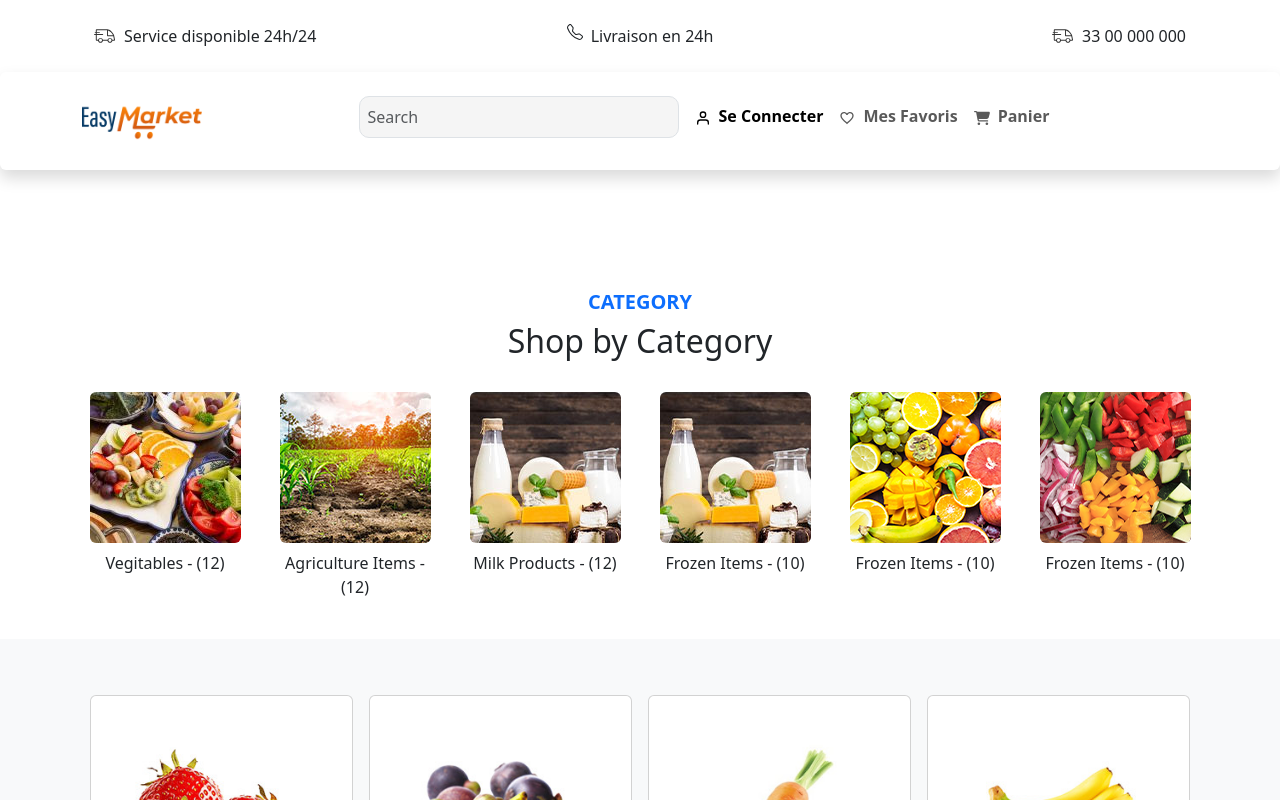
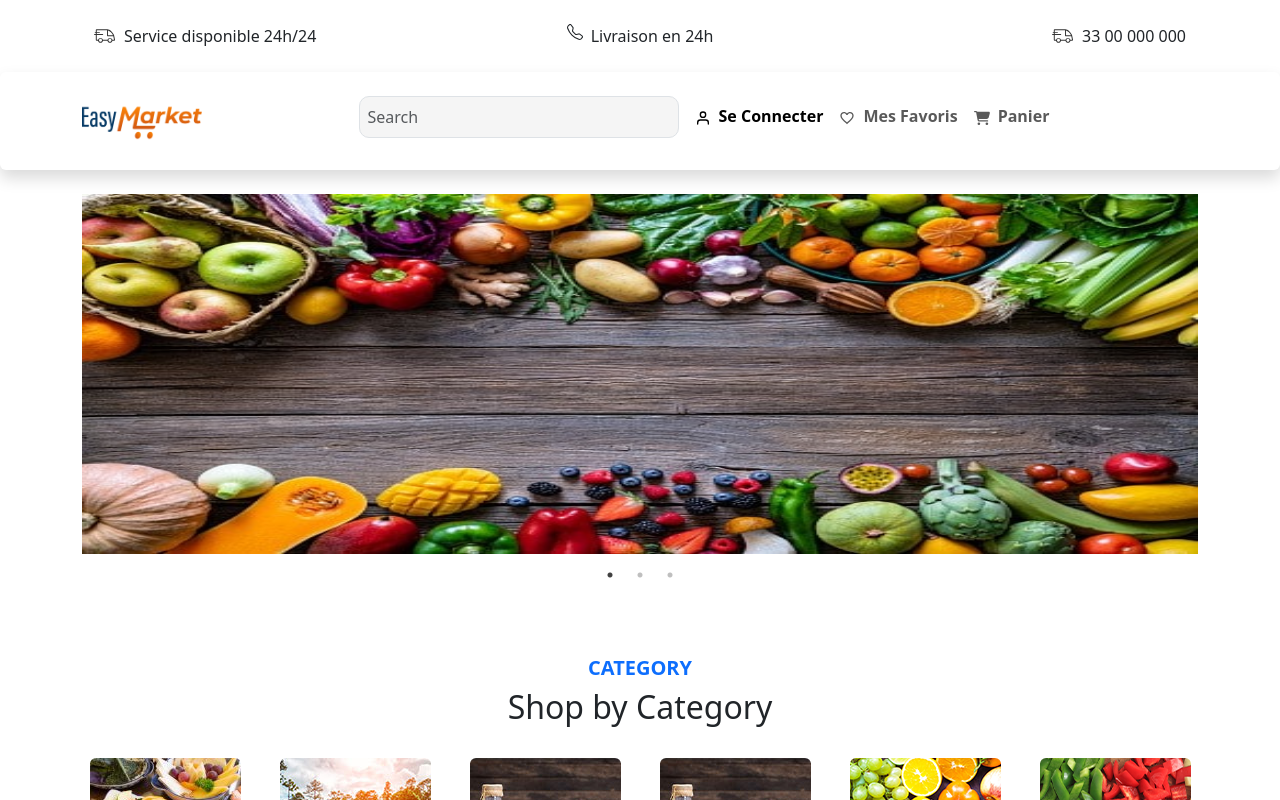
Before and after one commit to bayezalle/flow-appli, a React (Create React App) app: page / in a window 1280 px wide. Shown: the top 800 px of the page. Built offline with nearby package versions, Linux system fonts and the light colour scheme.

Commit message:
nouvea depot

```diff
--- /dev/null
+++ b/src/Compenets/Home/Banner.jsx
@@ -0,0 +1,40 @@
+import React, { Component } from "react";
+import Slider from "react-slick";
+import ad1 from '../../images/legg.jpg'
+import ad2 from '../../images/ad2.png'
+import ad3 from '../../images/ad3.png'
+
+function Banner() {
+    const settings = {
+        dots: true,
+        infinite: true,
+        speed: 500,
+        slidesToShow: 1,
+        slidesToScroll: 1
+    };
+
+    const imageStyle = {
+        width: "100%",
+        maxHeight: "360px"
+    };
+
+    return (
+        <div className="container">
+            <div className="slider-container">
+                <Slider {...settings}>
+                    <div>
+                        <img src={ad1} style={imageStyle} alt="" />
+                    </div>
+                    <div>
+                        <img src={ad3} style={imageStyle} alt="" />
+                    </div>
+                    <div>
+                        <img src={ad2} style={imageStyle} alt="" />
+                    </div>
+                </Slider>
+            </div>
+        </div>
+    );
+}
+
+export default Banner;
--- a/src/Compenets/Home/Home.jsx
+++ b/src/Compenets/Home/Home.jsx
@@ -1,6 +1,6 @@
 import React from 'react'
 // import './home.css'
-import ad1 from '../../images/legg.jpg'
+// import ad1 from '../../images/legg.jpg'
 // import ad2 from '../../images/ad2.png'
 // import ad3 from '../../images/ad3.png'
 import c1 from '../../images/category/c1.jpg'
@@ -19,6 +19,7 @@ import test2 from '../../images/testimonial/member-03.jpg'
 import test3 from '../../images/testimonial/member-02.jpg'
 // import Carousel from './Carousel'
 import Carousell from './Carousell'
+import Banner from './Banner'
 
 const Home = () => {
   return (
@@ -32,6 +33,7 @@ const Home = () => {
             </div>
           </div>
         </div> */}
+          <Banner />
         <section>
         <div class="container-fluid big-padding pt-5 category">
         <div class="container-xl">
```
